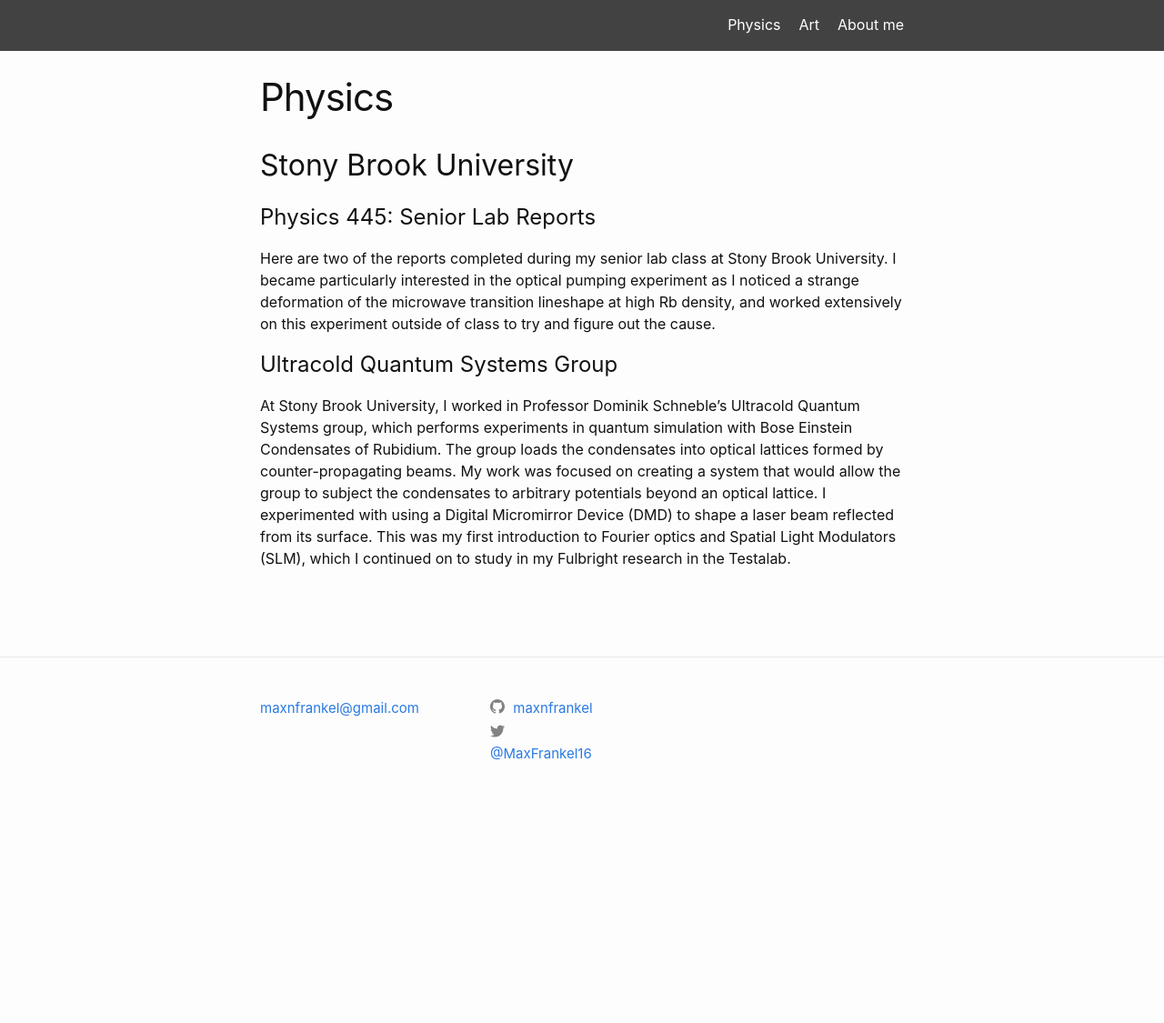
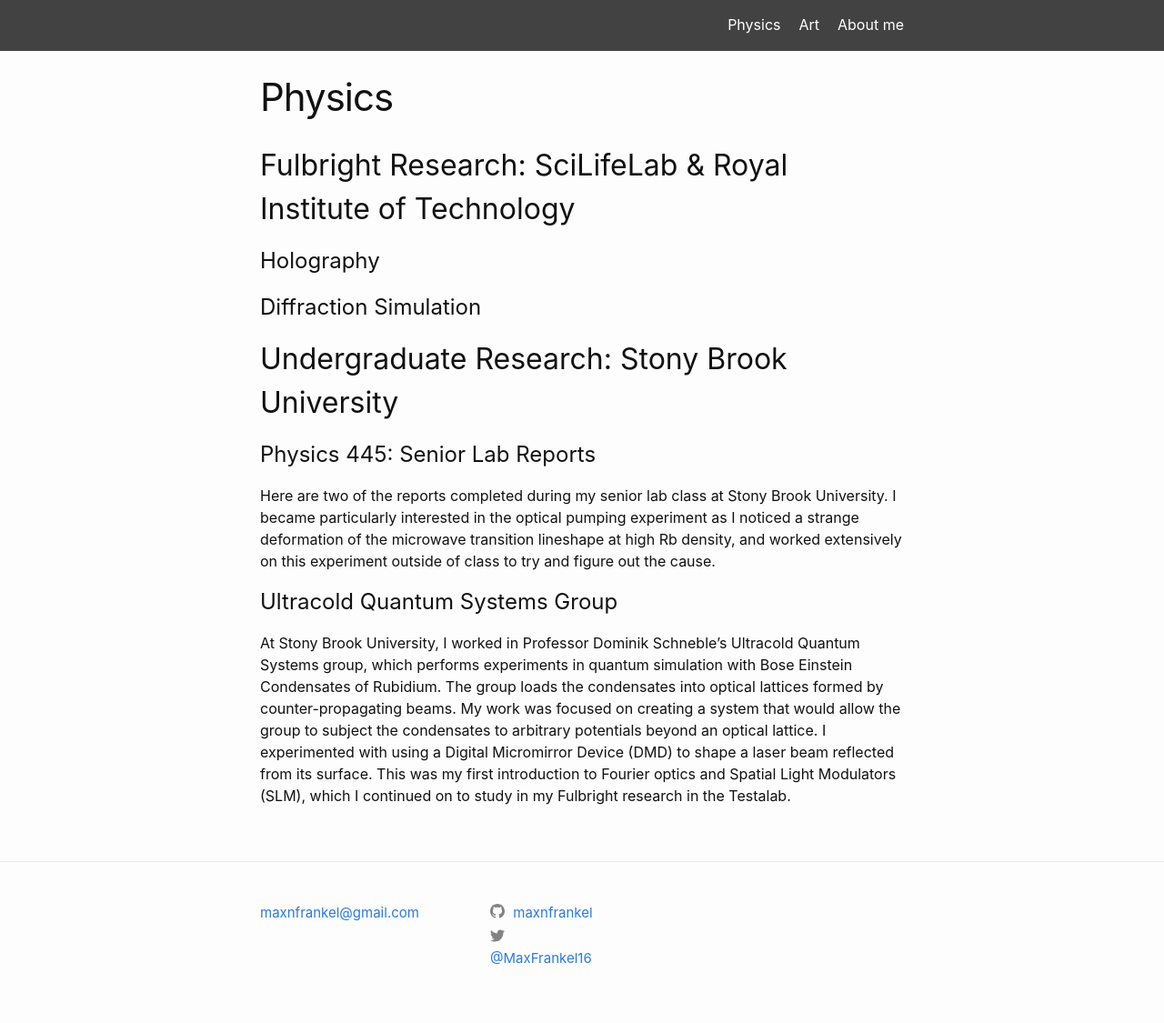
Before and after one commit to maxnfrankel/maxnfrankel.github.io, a Jekyll site: the page built from pages/1Physics.md, in a window 1280 px wide. Shown: the whole page at 91% size. Built offline with Jekyll 4.4.1, drawn with Linux system fonts in a browser that asks for light colours; before the commit the page ends 900 px from its top, so only the background shows below that.

Commit message:
Changed about page and added some text to physics page

```diff
--- a/pages/1Physics.md
+++ b/pages/1Physics.md
@@ -4,7 +4,13 @@ title: Physics
 permalink: /physics/
 ---
 
-## Stony Brook University
+## Fulbright Research: SciLifeLab & Royal Institute of Technology
+
+# Holography
+
+# Diffraction Simulation
+
+## Undergraduate Research: Stony Brook University
 
 # Physics 445: Senior Lab Reports
 
```
Also changed, not shown: index.md (+3 -1 lines).
